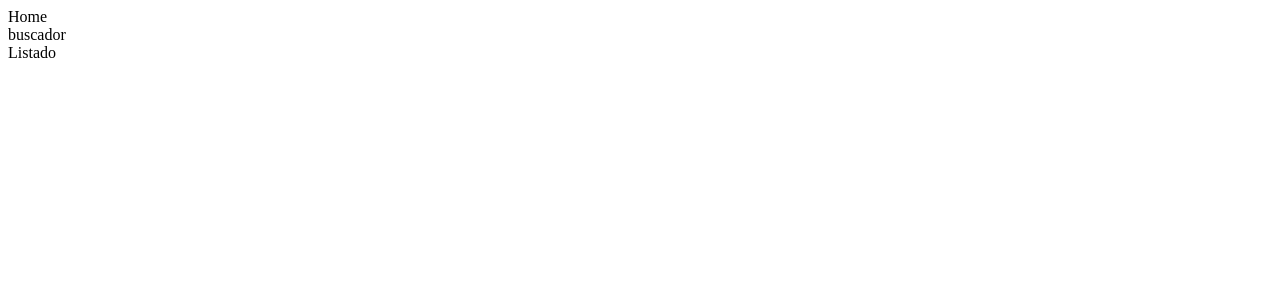
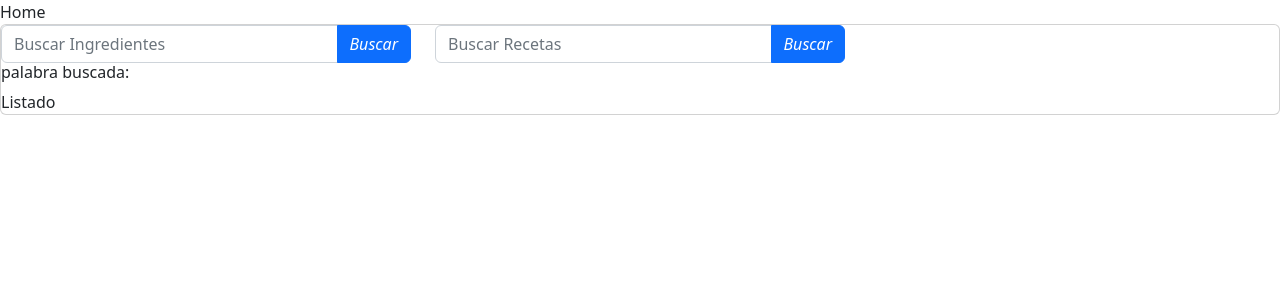
Before and after one commit to AryDegtiar/tpScrumRecetas, a React (Vite) app in the folder FRONTEND/: page / in a window 1280 px wide. Shown: the top 300 px of the page. Built offline with nearby package versions, Linux system fonts and the light colour scheme.

Commit message:
serch implemented

```diff
--- a/FRONTEND/package.json
+++ b/FRONTEND/package.json
@@ -9,7 +9,9 @@
     "preview": "vite preview"
   },
   "dependencies": {
+    "bootstrap": "^5.2.3",
     "react": "^18.2.0",
+    "react-bootstrap": "^2.7.2",
     "react-dom": "^18.2.0"
   },
   "devDependencies": {
--- a/FRONTEND/src/App.jsx
+++ b/FRONTEND/src/App.jsx
@@ -1,4 +1,5 @@
 import Home from './pages/Home'
+//import './App.css'
 
 function App() {
 
--- a/FRONTEND/src/components/Search.jsx
+++ b/FRONTEND/src/components/Search.jsx
@@ -1,8 +1,19 @@
-import React from 'react'
+import React, { useState } from 'react'
 
-const Search = () => {
+const Search = (props) => {
+  const [search, setSearch] = useState("")
+
+  const searcher = (e) => {
+        setSearch(e.target.value)
+    }
+  const text= "Buscar "+ props.type
   return (
-    <div>buscador</div>
+    <div className="input-group">
+       <input value={search} onChange={searcher} type="text" id="m-search" className="form-control" placeholder={text} />
+       <span className="search-btn btn btn-primary" onClick={()=>props.wordSearch(search)}>
+          <i className="feather icon-search "> Buscar </i>
+       </span>
+    </div>
   )
 }
 
--- a/FRONTEND/src/main.jsx
+++ b/FRONTEND/src/main.jsx
@@ -1,6 +1,7 @@
 import React from 'react'
 import ReactDOM from 'react-dom/client'
 import App from './App'
+//import './main.css';
 
 ReactDOM.createRoot(document.getElementById('root')).render(
   <React.StrictMode>
--- a/FRONTEND/src/pages/Home.jsx
+++ b/FRONTEND/src/pages/Home.jsx
@@ -1,12 +1,35 @@
-import React from 'react'
+import React,{useEffect, useState} from 'react'
+import { Row, Col, Card, Button } from 'react-bootstrap';
 import Search from '../components/Search'
 import List from '../components/List'
+import "bootstrap/dist/css/bootstrap.min.css";
 
 const Home = () => {
+  const [word, setWord]=useState("")
+
+  const wordSearch = (search) =>{
+    fetch('https://jsonplaceholder.typicode.com/users/'+search)
+      .then(response => response.json())
+      .then(json => console.log(json), setWord(search))
+
+  }
+
   return (
     <div>Home
-      <Search/>
+      <Card>
+      <Row>
+        <Col  sm={12} lg={4}>
+          <Search wordSearch={wordSearch} type="Ingredientes" />
+        </Col>
+
+        <Col  sm={12} lg={4}>
+          <Search wordSearch={wordSearch} type="Recetas" />
+        </Col>
+
+      </Row>
+      <h6>palabra buscada:{word}</h6>
       <List/>
+      </Card>
     </div>
   )
 }
```
Also changed, not shown: 1 other file (tests, documents, lock files or other folders).
